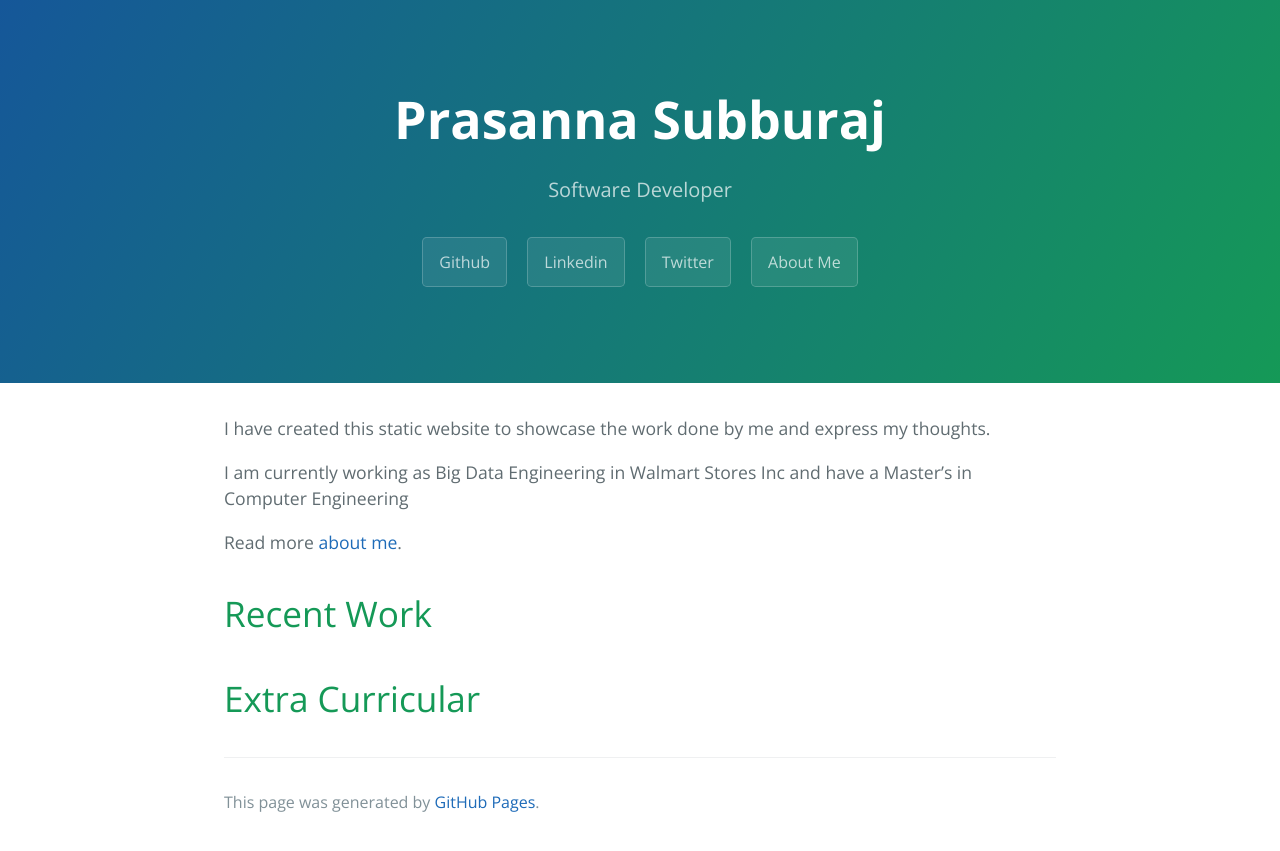
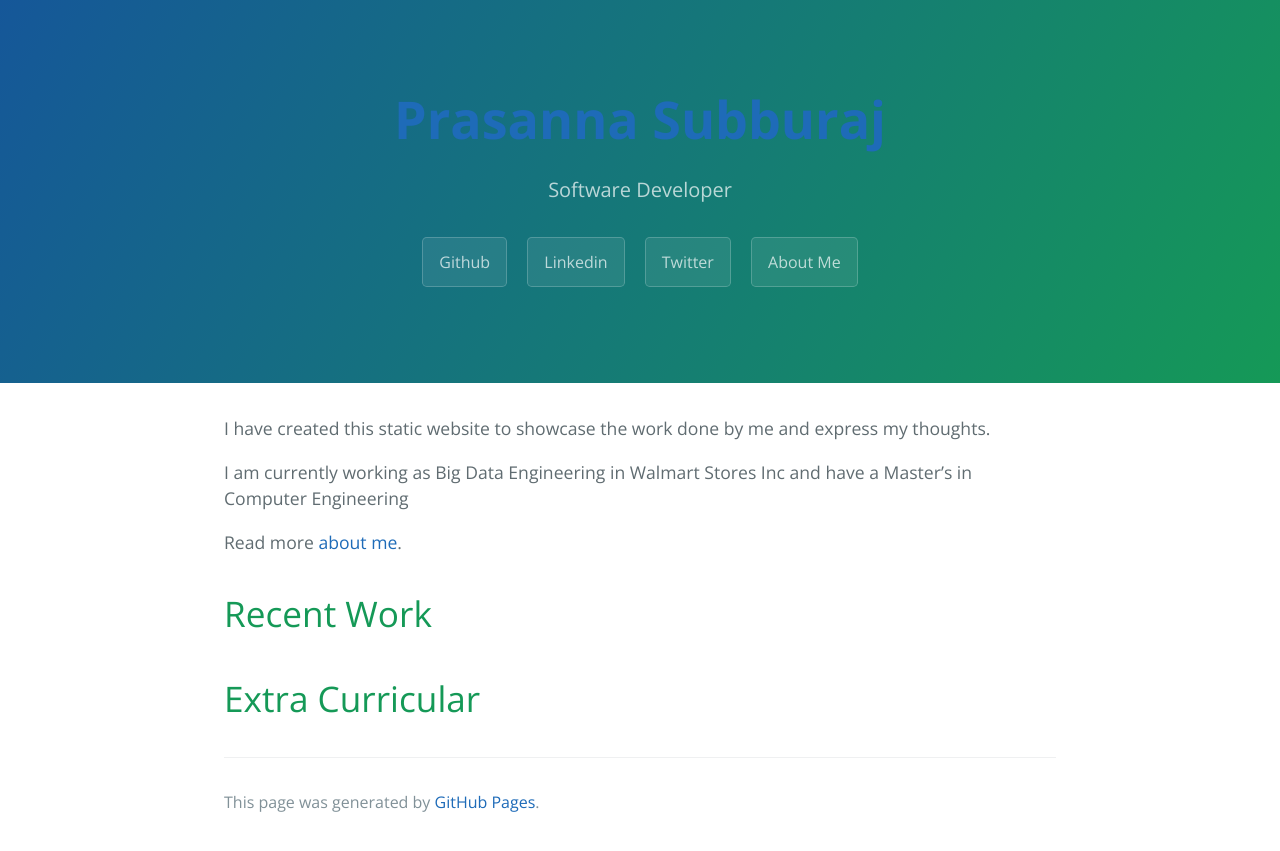
Before and after one commit to prasanna1433/prasanna1433.github.io, a Jekyll site: the page built from index.md, in a window 1280 px wide. Shown: the top 851 px of the page. Built offline with Jekyll 4.4.1, drawn with Linux system fonts in a browser that asks for light colours.

Commit message:
home page link

```diff
--- a/_layouts/default.html
+++ b/_layouts/default.html
@@ -12,7 +12,7 @@
   </head>
   <body>
     <section class="page-header">
-      <h1 class="project-name">{{ site.title | default: site.github.repository_name }}</h1>
+      <h1 class="project-name"><a href="{{ site.baseurl }}">{{ site.title | default: site.github.repository_name }}</a></h1>
       <h2 class="project-tagline">{{ site.description | default: site.github.project_tagline }}</h2>
         <a href="{{ site.author.github  }}" class="btn">Github</a>
         <a href="{{ site.author.linkedin }}" class="btn">Linkedin</a>
```
